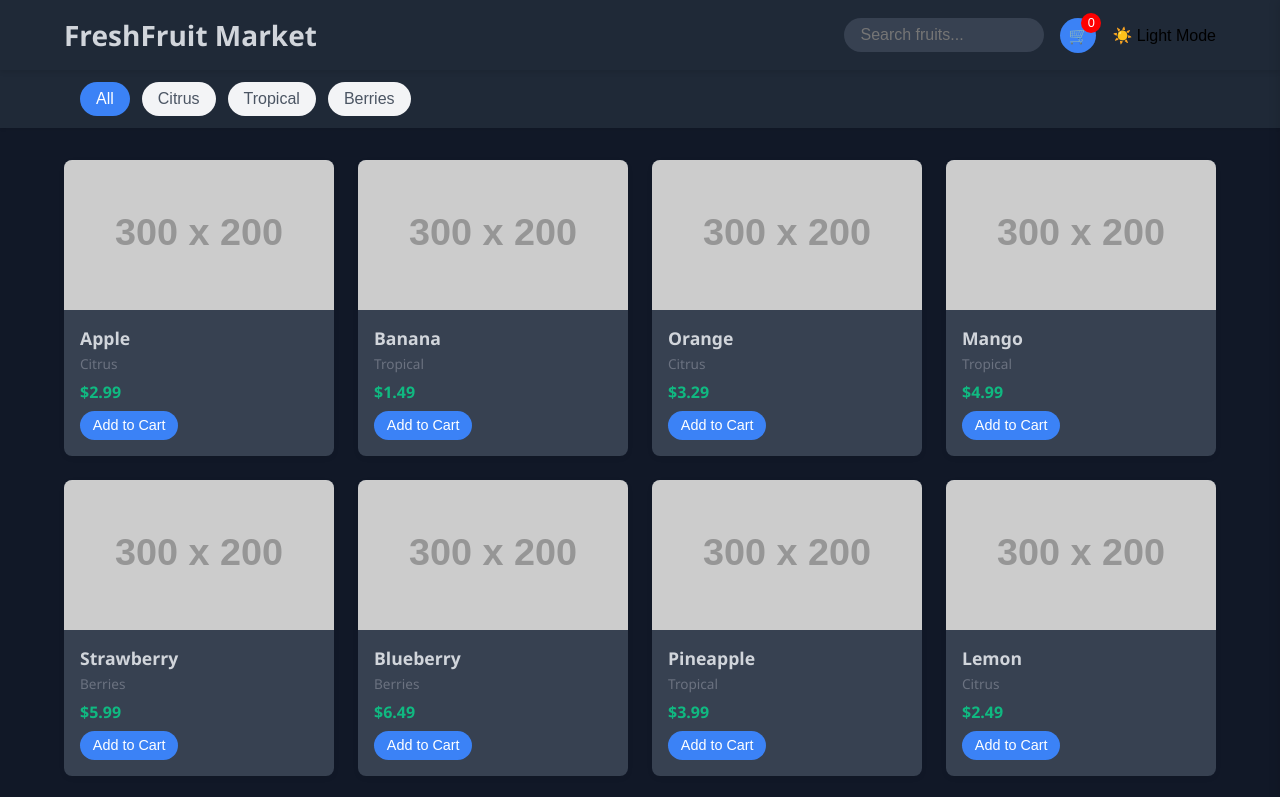
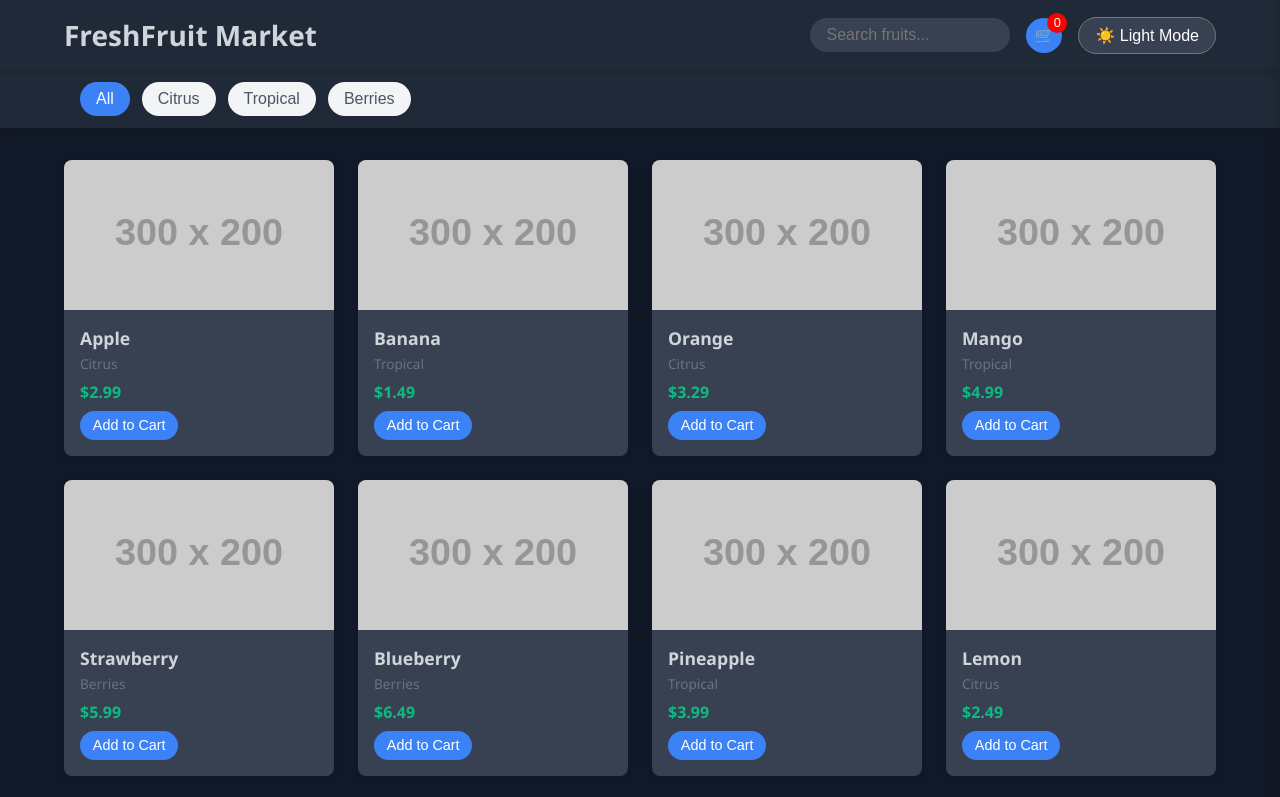
Before and after one commit to thanapdev/project-demo-store, a plain HTML site: page index.html in a window 1280 px wide. Both pictures are taken after a click on the button "🌙 Dark Mode". Shown: the top 797 px of the page. Drawn offline with Linux system fonts and the light colour scheme; placeholder pictures from the web are drawn by us.

Commit message:
animated dark-mode btn

```diff
--- a/script.js
+++ b/script.js
@@ -297,15 +297,25 @@ const isDarkMode = localStorage.getItem("darkMode") === "true";
 // Apply dark mode if needed
 if (isDarkMode) {
   document.body.classList.add("dark-mode");
-  if (darkModeToggle) darkModeToggle.textContent = "☀️ Light Mode";
+  darkModeToggle.textContent = "☀️ Light Mode";
 }
 
-// Toggle dark mode on button click
-if (darkModeToggle) {
-  darkModeToggle.addEventListener("click", () => {
-    document.body.classList.toggle("dark-mode");
-    const isInDarkMode = document.body.classList.contains("dark-mode");
-    localStorage.setItem("darkMode", isInDarkMode);
-    darkModeToggle.textContent = isInDarkMode ? "☀️ Light Mode" : "🌙 Dark Mode";
-  });
-}
+// Animate toggle
+darkModeToggle?.addEventListener("click", () => {
+  const body = document.body;
+
+  // Optional: Add class to trigger animation
+  body.classList.add("transitioning");
+
+  // Toggle dark mode class
+  body.classList.toggle("dark-mode");
+
+  const isInDarkMode = body.classList.contains("dark-mode");
+  localStorage.setItem("darkMode", isInDarkMode);
+  darkModeToggle.textContent = isInDarkMode ? "☀️ Light Mode" : "🌙 Dark Mode";
+
+  // Remove animation class after delay
+  setTimeout(() => {
+    body.classList.remove("transitioning");
+  }, 300);
+});
--- a/style.css
+++ b/style.css
@@ -527,3 +527,25 @@ body.transitioning * {
 body.transitioning .dark-mode * {
   opacity: 0.8;
 }
+
+#darkModeToggle {
+  background: transparent;
+  border: 1px solid #ccc;
+  padding: 0.5rem 1rem;
+  border-radius: 999px;
+  cursor: pointer;
+  font-size: 1rem;
+  transition: all 0.4s ease;
+}
+
+.dark-mode #darkModeToggle {
+  border-color: #777;
+  background: #374151;
+  color: white;
+}
+
+/* Optional: Rotate emoji icon slightly on hover */
+#darkModeToggle:hover {
+  transform: rotate(20deg);
+  transition: transform 0.3s ease;
+}
```
Also changed, not shown: index.html (indentation only).
